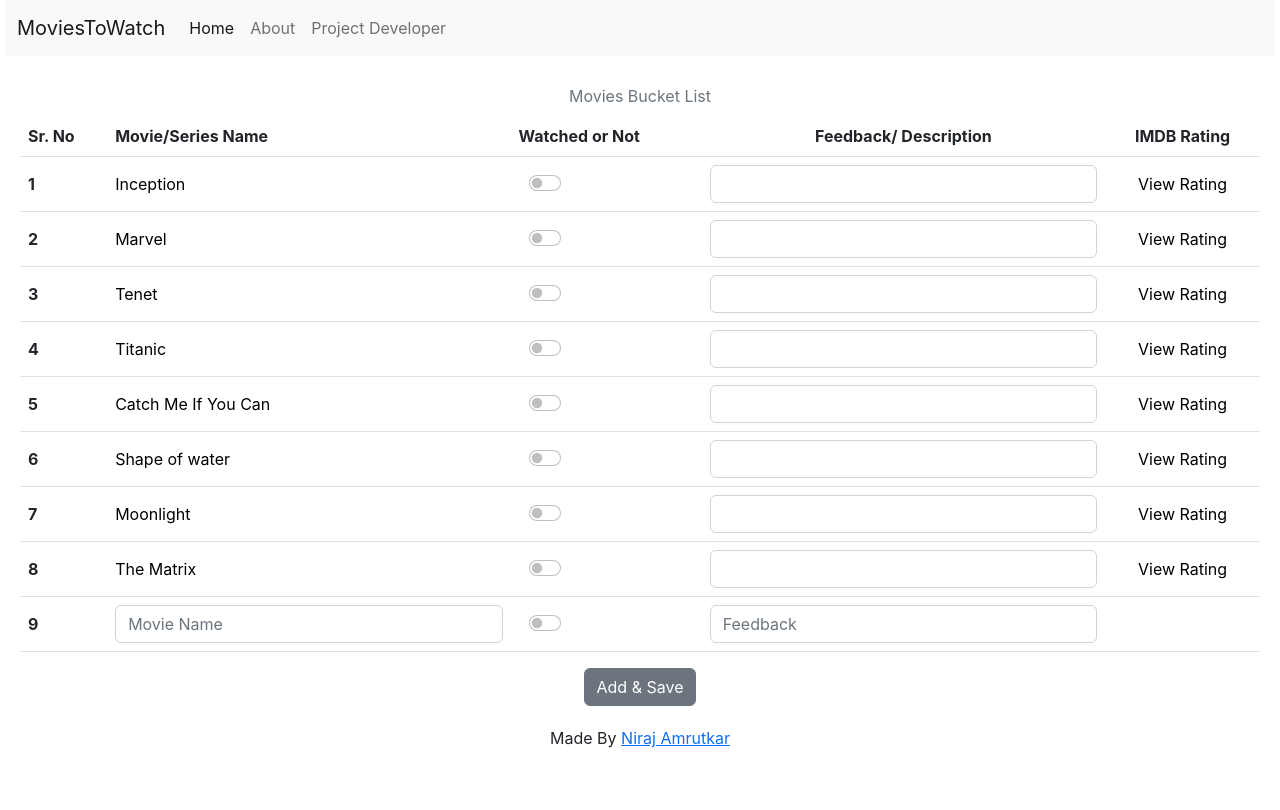
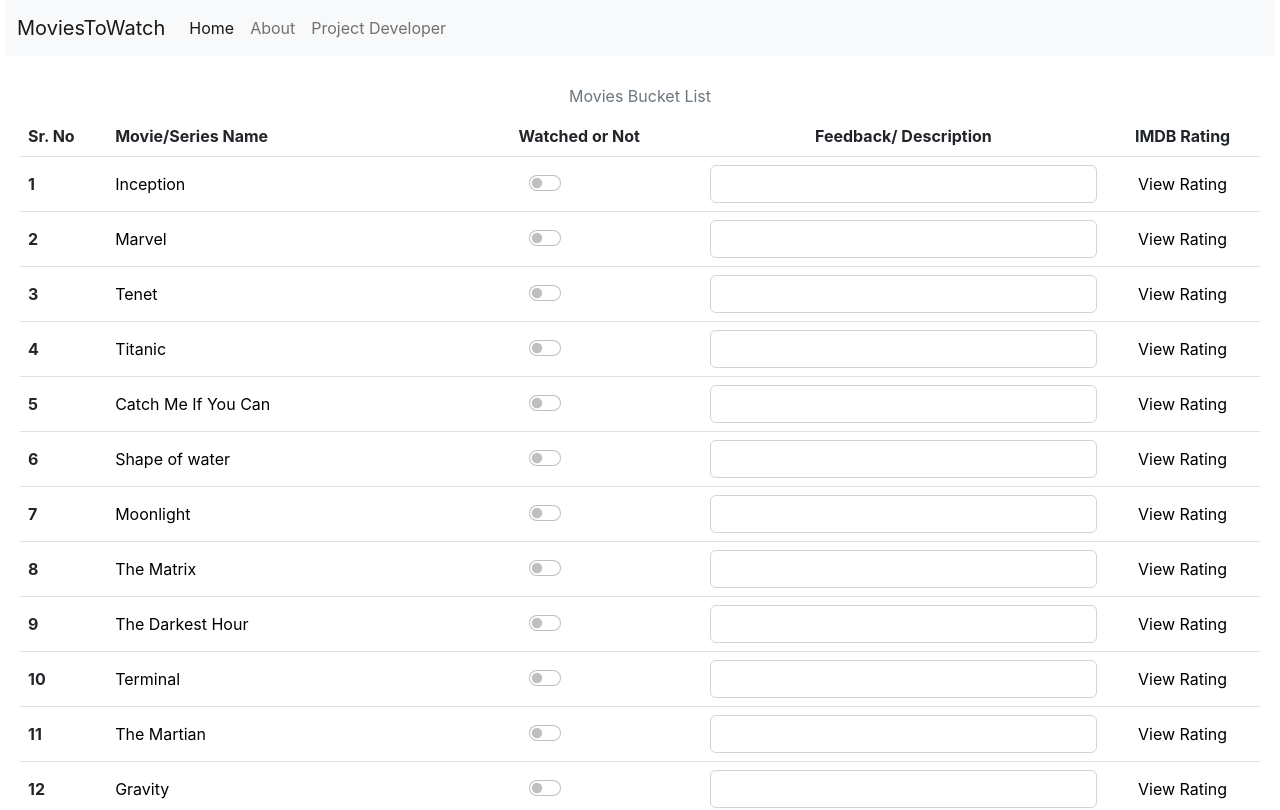
Before and after one commit to Niraj2003/MyMovies, a React (Create React App) app: page / in a window 1280 px wide. Shown: the top 810 px of the page. Built offline with nearby package versions, Linux system fonts and the light colour scheme.

Commit message:
Added movies

```diff
--- a/src/components/Table.js
+++ b/src/components/Table.js
@@ -1,7 +1,7 @@
 import 'bootstrap/dist/css/bootstrap.min.css';
 import './Table.css';
 
-const movielist = ["Inception", "Marvel", "Tenet", "Titanic", "Catch Me If You Can","Shape of water","Moonlight", "The Matrix"];
+const movielist = ["Inception", "Marvel", "Tenet", "Titanic", "Catch Me If You Can","Shape of water","Moonlight", "The Matrix", "The Darkest Hour", "Terminal", "The Martian", "Gravity", "Predestination", "BucketList", "GodFather I & II", "Gladiator"];
 function TableData() {
     const final = [];
     for (let  user of movielist) {
@@ -38,7 +38,7 @@ function TableData() {
                 {movielist.map(name => (
                         <tr>
                         <th>{serialnum++}</th>
-                        <td><a onMouseEnter={handleMouseEnter} onMouseLeave={handleMouseLeave} href={url+name} target="_blank" rel="noopener noreferrer" style={{color: 'black',textDecoration: 'none'} }> {name}</a></td>
+                        <td><a onMouseEnter={handleMouseEnter} onMouseLeave={handleMouseLeave} href={url+name+" movie"} target="_blank" rel="noopener noreferrer" style={{color: 'black',textDecoration: 'none'} }> {name}</a></td>
                         <td>
                         <center>
                             <div className="form-check form-switch">
```
